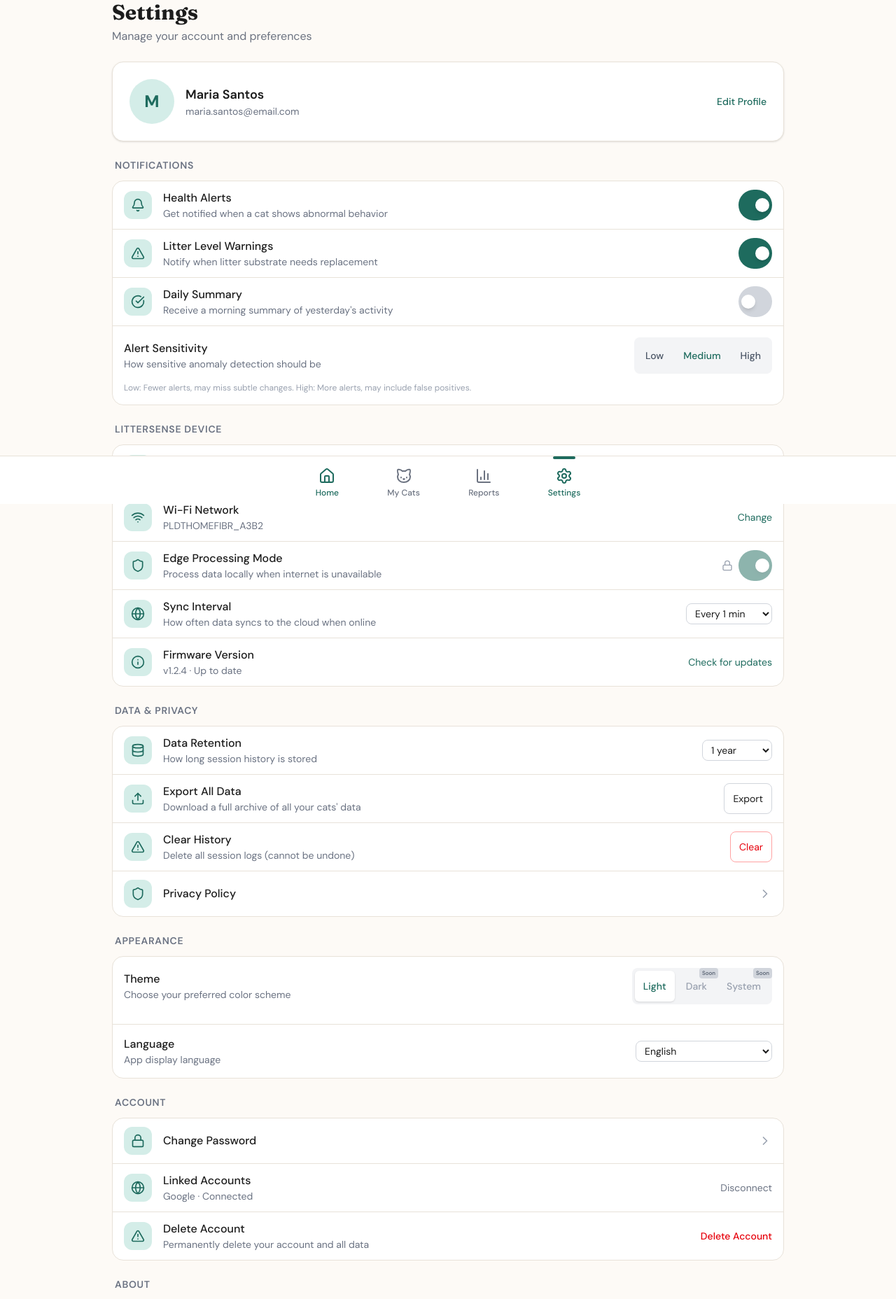
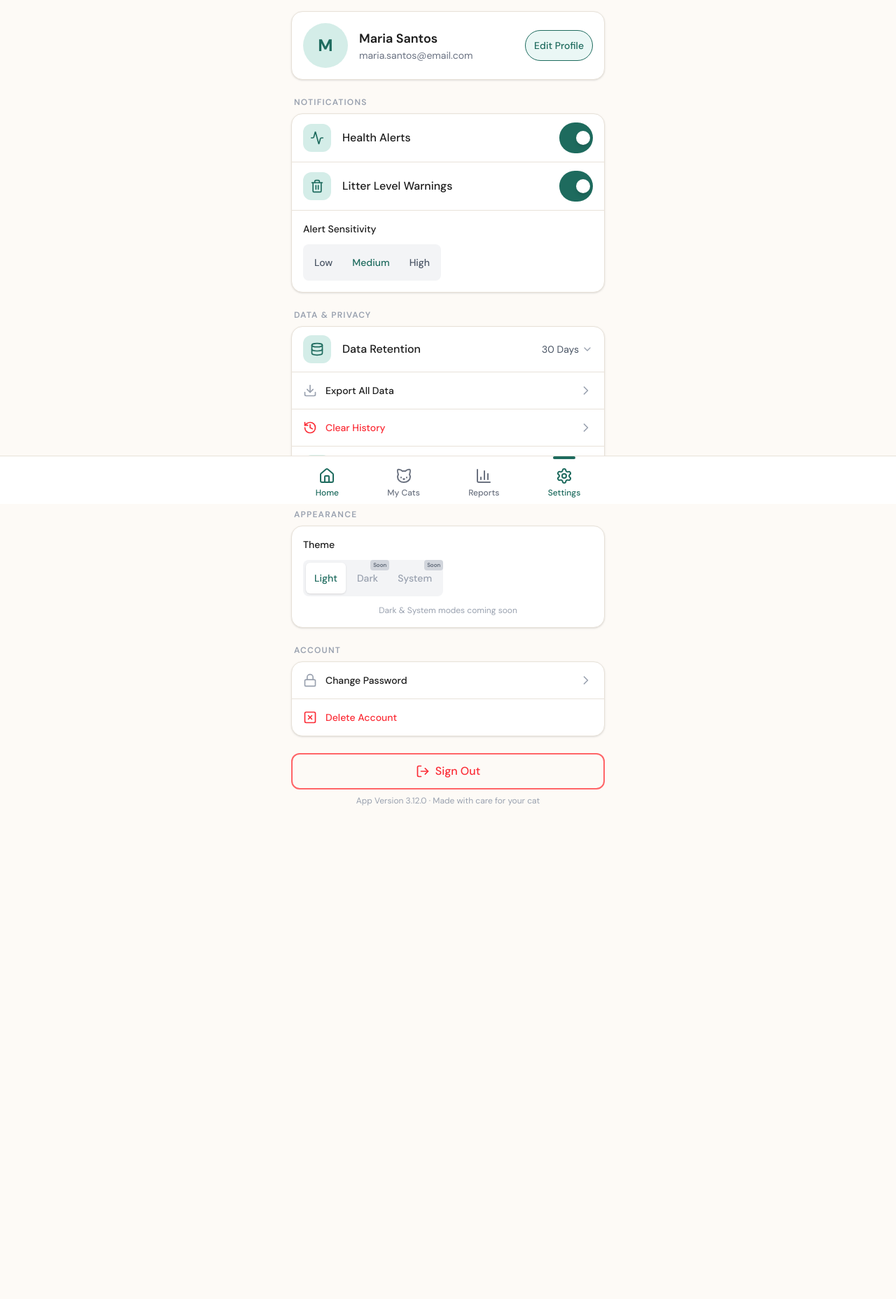
Before and after one commit to John-Orlie-Mascardo/LitterSense-CSP-WebApp, a Next.js app: page /dashboard/settings in a window 1280 px wide. Shown: the part 80-1936 px from the top of the page at 70% size. After the commit the page ends 1360 px from the top, so only its background shows below. Built offline with nearby package versions, Linux system fonts and the light colour scheme.

Commit message:
Copying the frontend wireframe only for settings, no backend

```diff
--- a/app/dashboard/settings/page.tsx
+++ b/app/dashboard/settings/page.tsx
@@ -22,6 +22,13 @@ import {
   CheckCircle,
   AlertTriangle,
   LockIcon,
+  Activity,
+  Trash2,
+  ChevronDown,
+  Download,
+  History,
+  XSquare,
+  ExternalLink
 } from "lucide-react";
 import { TopBar } from "@/components/layout/TopBar";
 import { BottomNav } from "@/components/layout/BottomNav";
@@ -133,42 +140,27 @@ export default function SettingsPage() {
       <TopBar />
       <ToastContainer toasts={toasts} onClose={(id) => setToasts((prev) => prev.filter((t) => t.id !== id))} />
 
-      <main className="pt-20 px-4 sm:px-6 lg:px-8 max-w-5xl mx-auto">
-        {/* Header */}
-        <motion.section
-          initial={{ opacity: 0, y: 20 }}
-          animate={{ opacity: 1, y: 0 }}
-          transition={{ duration: 0.5 }}
-          className="mb-6"
-        >
-          <h1 className="font-display text-2xl sm:text-3xl font-bold text-[#1C1C1C] mb-1">
-            Settings
-          </h1>
-          <p className="text-[#6B7280] text-sm sm:text-base">
-            Manage your account and preferences
-          </p>
-        </motion.section>
-
+      <main className="pt-20 px-4 sm:px-6 lg:px-8 max-w-lg mx-auto">
         {/* User Profile Card */}
         <motion.section
           initial={{ opacity: 0, y: 20 }}
           animate={{ opacity: 1, y: 0 }}
           transition={{ duration: 0.5, delay: 0.1 }}
-          className="bg-white rounded-2xl p-6 shadow-sm border border-[#E8E2D9] mb-6"
+          className="bg-white rounded-2xl p-4 shadow-sm border border-[#E8E2D9] mb-2 mt-4"
         >
           <div className="flex items-center gap-4">
-            <div className="w-16 h-16 rounded-full bg-[#D4EDE8] flex items-center justify-center text-[#1E6B5E] font-bold text-2xl">
+            <div className="w-16 h-16 rounded-full bg-[#D4EDE8] flex items-center justify-center text-[#1E6B5E] font-bold text-2xl shrink-0">
               {settings.account.displayName.charAt(0).toUpperCase()}
             </div>
-            <div className="flex-1">
-              <h2 className="font-semibold text-lg text-[#1C1C1C]">
+            <div className="flex-1 overflow-hidden">
+              <h2 className="font-semibold text-lg text-[#1C1C1C] truncate">
                 {settings.account.displayName}
               </h2>
-              <p className="text-sm text-gray-500">{settings.account.email}</p>
+              <p className="text-sm text-gray-500 truncate">{settings.account.email}</p>
             </div>
             <button
               onClick={() => setShowEditProfile(true)}
-              className="text-[#1E6B5E] font-medium text-sm hover:underline"
+              className="border border-[#1E6B5E] text-[#1E6B5E] bg-[#EAF7F5] rounded-full px-3 py-1 text-sm font-medium hover:bg-[#d9f2ee] transition-colors shrink-0"
             >
               Edit Profile
             </button>
@@ -181,11 +173,13 @@ export default function SettingsPage() {
           animate={{ opacity: 1, y: 0 }}
           transition={{ duration: 0.5, delay: 0.2 }}
         >
-          <SettingsSection title="Notifications">
+          <h3 className="text-xs font-semibold tracking-widest text-gray-400 uppercase px-1 mb-2 mt-6">
+            NOTIFICATIONS
+          </h3>
+          <div className="bg-white rounded-2xl border border-[#E8E2D9] shadow-sm mb-2">
             <SettingsRow
-              icon={Bell}
+              icon={Activity}
               label="Health Alerts"
-              description="Get notified when a cat shows abnormal behavior"
               control={
                 <Toggle
                   checked={settings.notifications.healthAlerts}
@@ -195,9 +189,8 @@ export default function SettingsPage() {
             />
             <div className="border-t border-[#E8E2D9]">
               <SettingsRow
-                icon={AlertTriangle}
+                icon={Trash2}
                 label="Litter Level Warnings"
-                description="Notify when litter substrate needs replacement"
                 control={
                   <Toggle
                     checked={settings.notifications.litterLevelWarnings}
@@ -206,25 +199,8 @@ export default function SettingsPage() {
                 }
               />
             </div>
-            <div className="border-t border-[#E8E2D9]">
-              <SettingsRow
-                icon={CheckCircle}
-                label="Daily Summary"
-                description="Receive a morning summary of yesterday's activity"
-                control={
-                  <Toggle
-                    checked={settings.notifications.dailySummary}
-                    onChange={(v) => updateNotificationSetting("dailySummary", v)}
-                  />
-                }
-              />
-            </div>
             <div className="border-t border-[#E8E2D9] p-4">
-              <div className="flex items-center justify-between mb-3">
-                <div>
-                  <p className="font-medium text-[#1C1C1C]">Alert Sensitivity</p>
-                  <p className="text-sm text-gray-500">How sensitive anomaly detection should be</p>
-                </div>
+              <p className="font-medium text-[#1C1C1C] text-sm mb-3">Alert Sensitivity</p>
               <SegmentedControl
                 options={[
                   { value: "low", label: "Low" },
@@ -235,79 +211,7 @@ export default function SettingsPage() {
                 onChange={(v) => updateNotificationSetting("alertSensitivity", v)}
               />
             </div>
-              <p className="text-xs text-gray-400">
-                Low: Fewer alerts, may miss subtle changes. High: More alerts, may include false positives.
-              </p>
           </div>
-          </SettingsSection>
-        </motion.div>
-
-        {/* Device Section */}
-        <motion.div
-          initial={{ opacity: 0, y: 20 }}
-          animate={{ opacity: 1, y: 0 }}
-          transition={{ duration: 0.5, delay: 0.3 }}
-        >
-          <SettingsSection title="LitterSense Device">
-            <SettingsRow
-              icon={Smartphone}
-              label="Connected Device"
-              description={`${settings.device.deviceName} · Last synced ${settings.device.lastSynced}`}
-              control={
-                <div className="flex items-center gap-2">
-                  <span className="w-2 h-2 rounded-full bg-green-500" />
-                  <span className="text-sm text-gray-500">Manage</span>
-                </div>
-              }
-            />
-            <div className="border-t border-[#E8E2D9]">
-              <SettingsRow
-                icon={Wifi}
-                label="Wi-Fi Network"
-                description={settings.device.wifiNetwork}
-                control={<span className="text-sm text-[#1E6B5E]">Change</span>}
-              />
-            </div>
-            <div className="border-t border-[#E8E2D9]">
-              <SettingsRow
-                icon={Shield}
-                label="Edge Processing Mode"
-                description="Process data locally when internet is unavailable"
-                control={
-                  <div className="flex items-center gap-2" title="Required for reliable monitoring under Philippine network conditions">
-                    <LockIcon className="w-4 h-4 text-gray-400" />
-                    <Toggle checked={true} onChange={() => {}} disabled />
-                  </div>
-                }
-              />
-            </div>
-            <div className="border-t border-[#E8E2D9]">
-              <SettingsRow
-                icon={Globe}
-                label="Sync Interval"
-                description="How often data syncs to the cloud when online"
-                control={
-                  <select
-                    value={settings.device.syncInterval}
-                    onChange={(e) => updateDeviceSetting("syncInterval", e.target.value as "30s" | "1m" | "5m")}
-                    className="text-sm border border-gray-300 rounded-lg px-2 py-1 focus:outline-none focus:ring-2 focus:ring-[#1E6B5E]"
-                  >
-                    <option value="30s">Every 30 sec</option>
-                    <option value="1m">Every 1 min</option>
-                    <option value="5m">Every 5 min</option>
-                  </select>
-                }
-              />
-            </div>
-            <div className="border-t border-[#E8E2D9]">
-              <SettingsRow
-                icon={Info}
-                label="Firmware Version"
-                description={`${settings.device.firmwareVersion} · Up to date`}
-                control={<span className="text-sm text-[#1E6B5E]">Check for updates</span>}
-              />
-            </div>
-          </SettingsSection>
         </motion.div>
 
         {/* Data & Privacy Section */}
@@ -316,63 +220,52 @@ export default function SettingsPage() {
           animate={{ opacity: 1, y: 0 }}
           transition={{ duration: 0.5, delay: 0.4 }}
         >
-          <SettingsSection title="Data & Privacy">
+          <h3 className="text-xs font-semibold tracking-widest text-gray-400 uppercase px-1 mb-2 mt-6">
+            DATA & PRIVACY
+          </h3>
+          <div className="bg-white rounded-2xl border border-[#E8E2D9] shadow-sm mb-2">
             <SettingsRow
               icon={Database}
               label="Data Retention"
-              description="How long session history is stored"
               control={
-                <select
-                  value={settings.dataPrivacy.dataRetention}
-                  onChange={(e) => updateDataPrivacySetting("dataRetention", e.target.value as "3m" | "6m" | "1y" | "forever")}
-                  className="text-sm border border-gray-300 rounded-lg px-2 py-1 focus:outline-none focus:ring-2 focus:ring-[#1E6B5E]"
-                >
-                  <option value="3m">3 months</option>
-                  <option value="6m">6 months</option>
-                  <option value="1y">1 year</option>
-                  <option value="forever">Forever</option>
-                </select>
+                <div className="flex items-center gap-1 cursor-pointer">
+                  <span className="text-sm text-gray-600">30 Days</span>
+                  <ChevronDown className="w-4 h-4 text-gray-400" />
+                </div>
               }
             />
             <div className="border-t border-[#E8E2D9]">
-              <SettingsRow
-                icon={Upload}
-                label="Export All Data"
-                description="Download a full archive of all your cats' data"
-                control={
-                  <button
+              <div
                 onClick={exportAllData}
-                    className="px-3 py-1.5 text-sm border border-gray-300 rounded-lg hover:bg-gray-50 transition-colors"
+                className="flex items-center justify-between p-4 cursor-pointer hover:bg-gray-50 transition-colors"
               >
-                    Export
-                  </button>
-                }
-              />
+                <div className="flex items-center gap-3">
+                  <Download className="w-5 h-5 text-gray-400" />
+                  <span className="text-sm font-medium text-[#1C1C1C]">Export All Data</span>
+                </div>
+                <ChevronRight className="w-5 h-5 text-gray-400" />
+              </div>
             </div>
             <div className="border-t border-[#E8E2D9]">
-              <SettingsRow
-                icon={AlertTriangle}
-                label="Clear History"
-                description="Delete all session logs (cannot be undone)"
-                control={
-                  <button
+              <div
                 onClick={() => setShowClearConfirm(true)}
-                    className="px-3 py-1.5 text-sm border border-red-300 text-red-600 rounded-lg hover:bg-red-50 transition-colors"
+                className="flex items-center justify-between p-4 cursor-pointer hover:bg-gray-50 transition-colors"
               >
-                    Clear
-                  </button>
-                }
-              />
+                <div className="flex items-center gap-3">
+                  <History className="w-5 h-5 text-red-500" />
+                  <span className="text-sm font-medium text-red-500">Clear History</span>
+                </div>
+                <ChevronRight className="w-5 h-5 text-gray-400" />
+              </div>
             </div>
             <div className="border-t border-[#E8E2D9]">
               <SettingsRow
                 icon={Shield}
                 label="Privacy Policy"
-                description=""
-                control={<ChevronRight className="w-5 h-5 text-gray-400" />}
+                control={<ExternalLink className="w-4 h-4 text-gray-400" />}
               />
             </div>
-          </SettingsSection>
+          </div>
         </motion.div>
 
         {/* Appearance Section */}
@@ -381,13 +274,11 @@ export default function SettingsPage() {
           animate={{ opacity: 1, y: 0 }}
           transition={{ duration: 0.5, delay: 0.5 }}
         >
-          <SettingsSection title="Appearance">
-            <div className="p-4">
-              <div className="flex items-center justify-between mb-3">
-                <div>
-                  <p className="font-medium text-[#1C1C1C]">Theme</p>
-                  <p className="text-sm text-gray-500">Choose your preferred color scheme</p>
-                </div>
+          <h3 className="text-xs font-semibold tracking-widest text-gray-400 uppercase px-1 mb-2 mt-6">
+            APPEARANCE
+          </h3>
+          <div className="bg-white rounded-2xl border border-[#E8E2D9] shadow-sm mb-2 p-4">
+            <p className="font-medium text-[#1C1C1C] text-sm mb-3">Theme</p>
             <SegmentedControl
               options={[
                 { value: "light", label: "Light" },
@@ -397,25 +288,8 @@ export default function SettingsPage() {
               value={settings.appearance.theme}
               onChange={(v) => updateAppearanceSetting("theme", v)}
             />
+            <p className="text-xs text-gray-400 text-center mt-3">Dark & System modes coming soon</p>
           </div>
-            </div>
-            <div className="border-t border-[#E8E2D9] p-4">
-              <div className="flex items-center justify-between">
-                <div>
-                  <p className="font-medium text-[#1C1C1C]">Language</p>
-                  <p className="text-sm text-gray-500">App display language</p>
-                </div>
-                <select
-                  value={settings.appearance.language}
-                  onChange={(e) => updateAppearanceSetting("language", e.target.value as "en" | "fil")}
-                  className="text-sm border border-gray-300 rounded-lg px-2 py-1 focus:outline-none focus:ring-2 focus:ring-[#1E6B5E]"
-                >
-                  <option value="en">English</option>
-                  <option value="fil" disabled>Filipino (Tagalog) - Soon</option>
-                </select>
-              </div>
-            </div>
-          </SettingsSection>
         </motion.div>
 
         {/* Account Section */}
@@ -424,67 +298,32 @@ export default function SettingsPage() {
           animate={{ opacity: 1, y: 0 }}
           transition={{ duration: 0.5, delay: 0.6 }}
         >
-          <SettingsSection title="Account">
-            <SettingsRow
-              icon={Lock}
-              label="Change Password"
-              description=""
-              control={<ChevronRight className="w-5 h-5 text-gray-400" />}
+          <h3 className="text-xs font-semibold tracking-widest text-gray-400 uppercase px-1 mb-2 mt-6">
+            ACCOUNT
+          </h3>
+          <div className="bg-white rounded-2xl border border-[#E8E2D9] shadow-sm mb-2">
+            <div
               onClick={() => setShowChangePassword(true)}
-            />
-            <div className="border-t border-[#E8E2D9]">
-              <SettingsRow
-                icon={Globe}
-                label="Linked Accounts"
-                description="Google · Connected"
-                control={<span className="text-sm text-gray-500">Disconnect</span>}
-              />
+              className="flex items-center justify-between p-4 cursor-pointer hover:bg-gray-50 transition-colors"
+            >
+              <div className="flex items-center gap-3">
+                <Lock className="w-5 h-5 text-gray-400" />
+                <span className="text-sm font-medium text-[#1C1C1C]">Change Password</span>
+              </div>
+              <ChevronRight className="w-5 h-5 text-gray-400" />
             </div>
             <div className="border-t border-[#E8E2D9]">
-              <SettingsRow
-                icon={AlertTriangle}
-                label="Delete Account"
-                description="Permanently delete your account and all data"
-                control={
-                  <button
+              <div
                 onClick={() => setShowDeleteAccountConfirm(true)}
-                    className="text-sm text-red-600 font-medium"
+                className="flex items-center justify-between p-4 cursor-pointer hover:bg-gray-50 transition-colors"
               >
-                    Delete Account
-                  </button>
-                }
-              />
-            </div>
-          </SettingsSection>
-        </motion.div>
-
-        {/* About Section */}
-        <motion.div
-          initial={{ opacity: 0, y: 20 }}
-          animate={{ opacity: 1, y: 0 }}
-          transition={{ duration: 0.5, delay: 0.7 }}
-        >
-          <SettingsSection title="About">
-            <div className="p-4 text-center">
-              <div className="w-12 h-12 rounded-xl bg-[#D4EDE8] flex items-center justify-center mx-auto mb-3">
-                <svg viewBox="0 0 24 24" className="w-7 h-7 text-[#1E6B5E]" fill="currentColor">
-                  <path d="M12 2C10.9 2 10 2.9 10 4C10 5.1 10.9 6 12 6C13.1 6 14 5.1 14 4C14 2.9 13.1 2 12 2ZM6 5C4.9 5 4 5.9 4 7C4 8.1 4.9 9 6 9C7.1 9 8 8.1 8 7C8 5.9 7.1 5 6 5ZM18 5C16.9 5 16 5.9 16 7C16 8.1 16.9 9 18 9C19.1 9 20 8.1 20 7C20 5.9 19.1 5 18 5ZM12 8C9.5 8 7.2 9.2 6 11.2V18C6 20.2 7.8 22 10 22H14C16.2 22 18 20.2 18 18V11.2C16.8 9.2 14.5 8 12 8Z" />
-                </svg>
-              </div>
-              <p className="font-display font-bold text-[#1E6B5E] text-lg mb-1">LitterSense</p>
-              <p className="text-sm text-gray-500 mb-1">Version 1.0.0 · Build PWA (Next.js 14)</p>
-              <p className="text-sm text-[#1E6B5E] italic">
-                Built for Filipino cat owners. Because your cat's health matters.
-              </p>
-              <div className="flex items-center justify-center gap-4 mt-4 text-sm">
-                <button className="text-gray-500 hover:text-[#1E6B5E]">Terms of Service</button>
-                <span className="text-gray-300">·</span>
-                <button className="text-gray-500 hover:text-[#1E6B5E]">Privacy Policy</button>
-                <span className="text-gray-300">·</span>
-                <button className="text-gray-500 hover:text-[#1E6B5E]">Contact Support</button>
+                <div className="flex items-center gap-3">
+                  <XSquare className="w-5 h-5 text-red-500" />
+                  <span className="text-sm font-medium text-red-500">Delete Account</span>
                 </div>
               </div>
-          </SettingsSection>
+            </div>
+          </div>
         </motion.div>
 
         {/* Sign Out Button */}
@@ -497,7 +336,7 @@ export default function SettingsPage() {
           <button
             onClick={() => setShowSignOutConfirm(true)}
             disabled={isSigningOut}
-            className="w-full py-3 px-4 border-2 border-red-300 text-red-600 rounded-xl font-medium hover:bg-red-50 active:bg-red-100 transition-colors flex items-center justify-center gap-2 disabled:opacity-70"
+            className="w-full py-3 px-4 border-2 border-red-400 text-red-500 rounded-xl font-medium hover:bg-red-50 active:bg-red-100 transition-colors flex items-center justify-center gap-2 disabled:opacity-70"
           >
             {isSigningOut ? (
               <>
@@ -511,6 +350,9 @@ export default function SettingsPage() {
               </>
             )}
           </button>
+          <p className="text-center text-xs text-gray-400 mt-2">
+            App Version 3.12.0 · Made with care for your cat
+          </p>
         </motion.div>
       </main>
 
@@ -523,7 +365,6 @@ export default function SettingsPage() {
         title="Edit Profile"
       >
         <div className="space-y-5">
-          {/* Photo */}
           <div className="flex flex-col items-center">
             <div className="relative">
               <div className="w-24 h-24 rounded-full bg-[#D4EDE8] flex items-center justify-center overflow-hidden">
@@ -551,7 +392,6 @@ export default function SettingsPage() {
             </div>
           </div>
 
-          {/* Display Name */}
           <div>
             <label className="block text-sm font-medium text-gray-700 mb-1.5">
               Display Name
```
Lines whose indentation alone changed are shown as unchanged.
